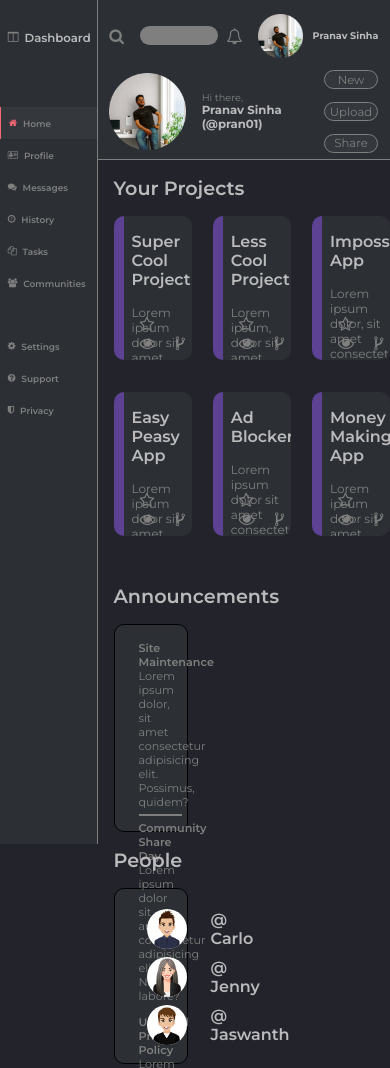
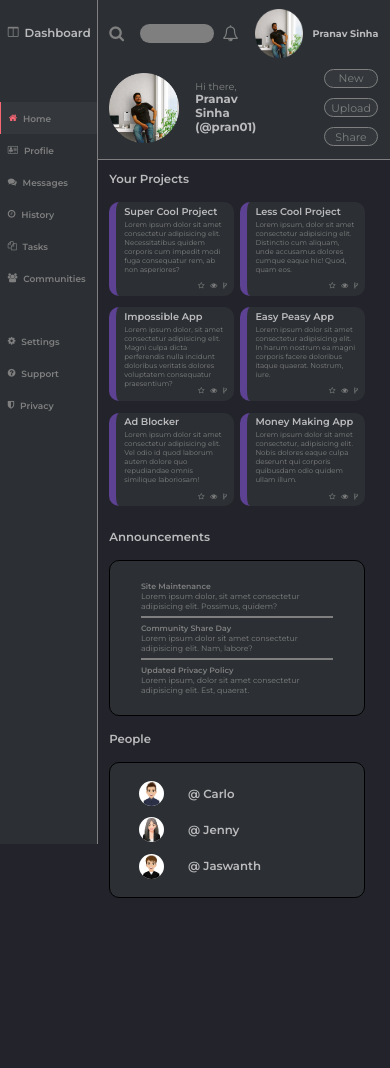
Before and after one commit to pran01/dashboard, a plain HTML site: page index.html in a window 390 px wide. Shown: the top 1068 px of the page. After the commit the page ends 898 px from the top, so only its background shows below. Drawn offline with Linux system fonts and the light colour scheme.

Commit message:
made main component responsive

```diff
--- a/styles/style.css
+++ b/styles/style.css
@@ -26,7 +26,7 @@ body {
 nav {
   height: 100vh;
   width: var(--nav-size);
-  padding-top: 0.5rem;
+  padding-top: 0.8vw;
   background-color: var(--foreground-color);
   position: fixed;
   left: 0;
@@ -116,7 +116,7 @@ header {
   align-items: center;
   justify-content: space-between;
   height: 40%;
-  padding-top: 0.5rem;
+  padding-top: 0.8vw;
 }
 
 .search-box {
@@ -172,7 +172,7 @@ header {
 }
 
 .header-bottom {
-  height: 60%;
+  height: 55%;
   display: flex;
   align-items: center;
   justify-content: space-between;
@@ -184,7 +184,7 @@ header {
   align-items: center;
   height: 100%;
   margin-left: 4%;
-  width: 70%;
+  width: 60%;
 }
 
 .greeting {
@@ -229,7 +229,7 @@ header {
   align-content: space-around;
   align-items: center;
   margin-right: 4%;
-  width: 30%;
+  width: 40%;
 }
 
 .buttons > button {
@@ -241,7 +241,7 @@ header {
   border: 1px solid var(--font-color);
   color: var(--font-color);
   cursor: pointer;
-  font-size: min(3vw, 1rem);
+  font-size: min(2.8vw, 0.8rem);
 }
 
 main {
@@ -249,65 +249,71 @@ main {
   background-color: var(--background-color);
   display: flex;
   flex-wrap: wrap;
+  justify-content: space-between;
 }
 
 .projects {
-  margin-left: 1rem;
-  margin-top: 1rem;
+  margin-left: 4%;
+  margin-top: 3vw;
+  width: max(16rem, 60%);
 }
 
 .project-cards {
   display: flex;
-  flex-wrap: wrap;
+  flex-flow: row wrap;
   justify-content: space-between;
+  align-content: space-around;
 }
 
 .project-card {
   background-color: var(--foreground-color);
   overflow: hidden;
   position: relative;
-  width: 20vw;
-  height: 9rem;
+  width: min(16rem, 32vw);
+  height: min(10rem, 24vw);
   border-radius: 10px;
-  border-left: 10px solid var(--border-color);
+  border-left: min(10px, 2vw) solid var(--border-color);
   padding-inline: 0.5rem;
-  padding-top: 1rem;
-  margin-bottom: 2rem;
+  padding-top: 1.5%;
+  margin-bottom: 3vw;
 }
 
 .project-title {
-  font-size: 1rem;
+  font-size: min(1.2rem, 2.5vw);
   font-weight: 600;
   color: var(--font-color-active);
-  margin-bottom: 1rem;
+  margin-bottom: 3%;
 }
 
 .project-details {
-  font-size: 0.75rem;
+  font-size: min(0.75rem, 1.8vw);
 }
 
 .icon-group {
   position: absolute;
-  right: 5%;
-  bottom: 5%;
-  font-size: 1rem;
+  right: 6%;
+  bottom: 6%;
+  font-size: min(1rem, 1.8vw);
 }
 
 .icon-group > i {
-  margin-left: 1rem;
+  margin-left: min(1rem, 1vw);
   cursor: pointer;
 }
 
 .heading {
-  font-size: 1.2rem;
+  font-size: min(3vw, 1.2rem);
   font-weight: 600;
   color: var(--font-color-active);
   margin-bottom: 1rem;
 }
 
 .announcements-people-container {
-  margin-left: 1rem;
-  margin-top: 1rem;
+  display: flex;
+  flex-flow: column wrap;
+  margin-left: 4%;
+  margin-top: 3vw;
+  margin-right: 4%;
 }
 
 .announcement {
@@ -318,11 +324,13 @@ main {
   background-color: var(--foreground-color);
   border: 1px solid black;
   border-radius: 10px;
-  width: 19vw;
-  height: 13rem;
-  font-size: 0.7rem;
-  padding-left: 1.5rem;
-  padding-top: 1rem;
+  width: 16rem;
+  height: min(40vw, 20rem);
+  font-size: min(2vw, 0.8rem);
+  padding: 12%;
+  display: flex;
+  flex-direction: column;
+  justify-content: center;
 }
 
 .announcement-title {
@@ -330,7 +338,7 @@ main {
 }
 
 .announcement-seperator {
-  width: 90%;
+  width: 100%;
   border: 0.1px solid var(--font-color);
   margin-top: 5px;
   margin-bottom: 5px;
@@ -342,23 +350,28 @@ main {
 
 .people-card {
   background-color: var(--foreground-color);
+  padding: 5%;
   border: 1px solid black;
   border-radius: 10px;
-  width: 19vw;
-  height: 11rem;
-  padding-top: 1rem;
-  padding-left: 1rem;
+  width: 16rem;
+  height: min(35vw, 11rem);
+  display: flex;
+  flex-direction: column;
+  justify-content: space-around;
+  align-items: center;
+  align-content: space-around;
 }
 
 .person {
-  height: 3rem;
+  height: min(8vw, 3rem);
   width: 100%;
   display: flex;
   align-items: center;
+  justify-content: flex-start;
 }
 
 .people-photo {
-  height: 40px;
+  height: 80%;
   background-color: white;
   border-radius: 40px;
   margin: 1rem;
@@ -366,6 +379,7 @@ main {
 }
 
 .people-username {
+  font-size: min(3vw, 1.2rem);
   font-weight: 600;
   color: var(--font-color-active);
 }
```
